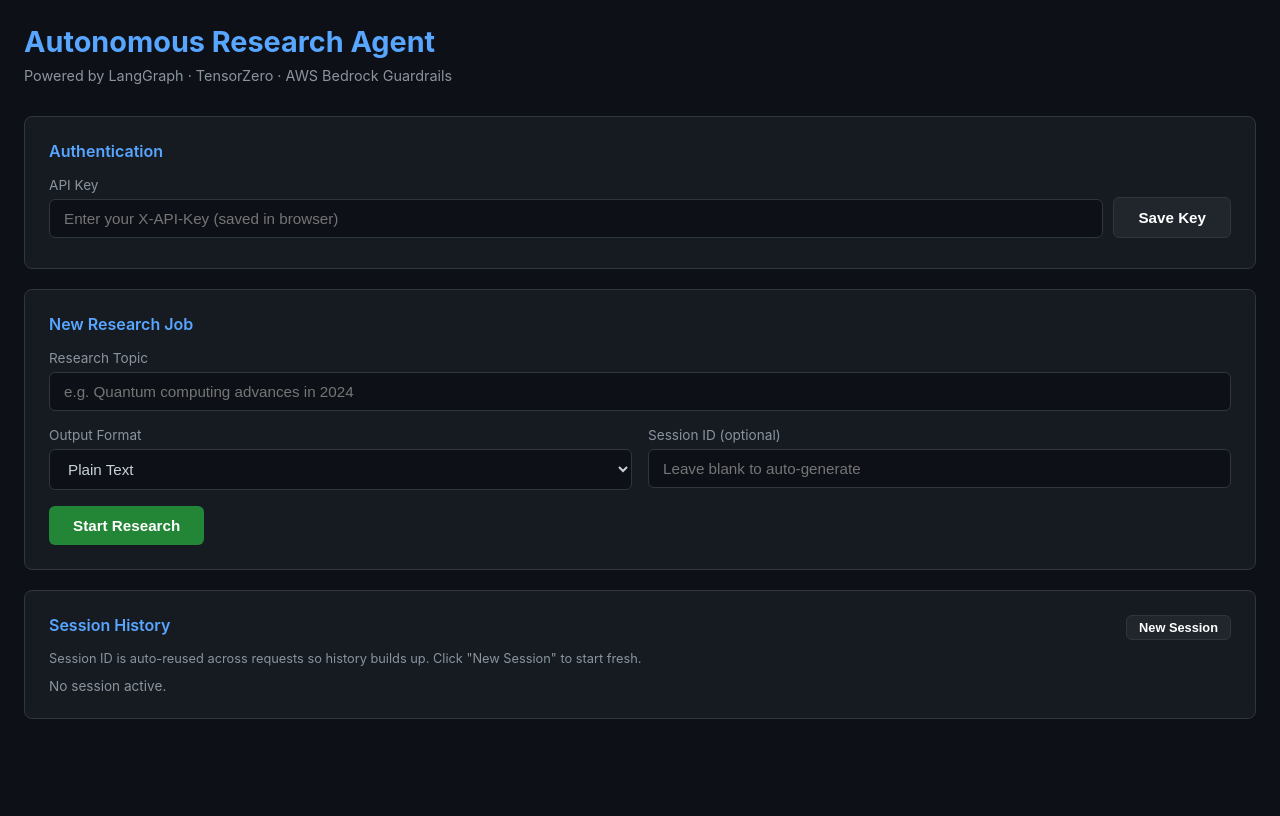
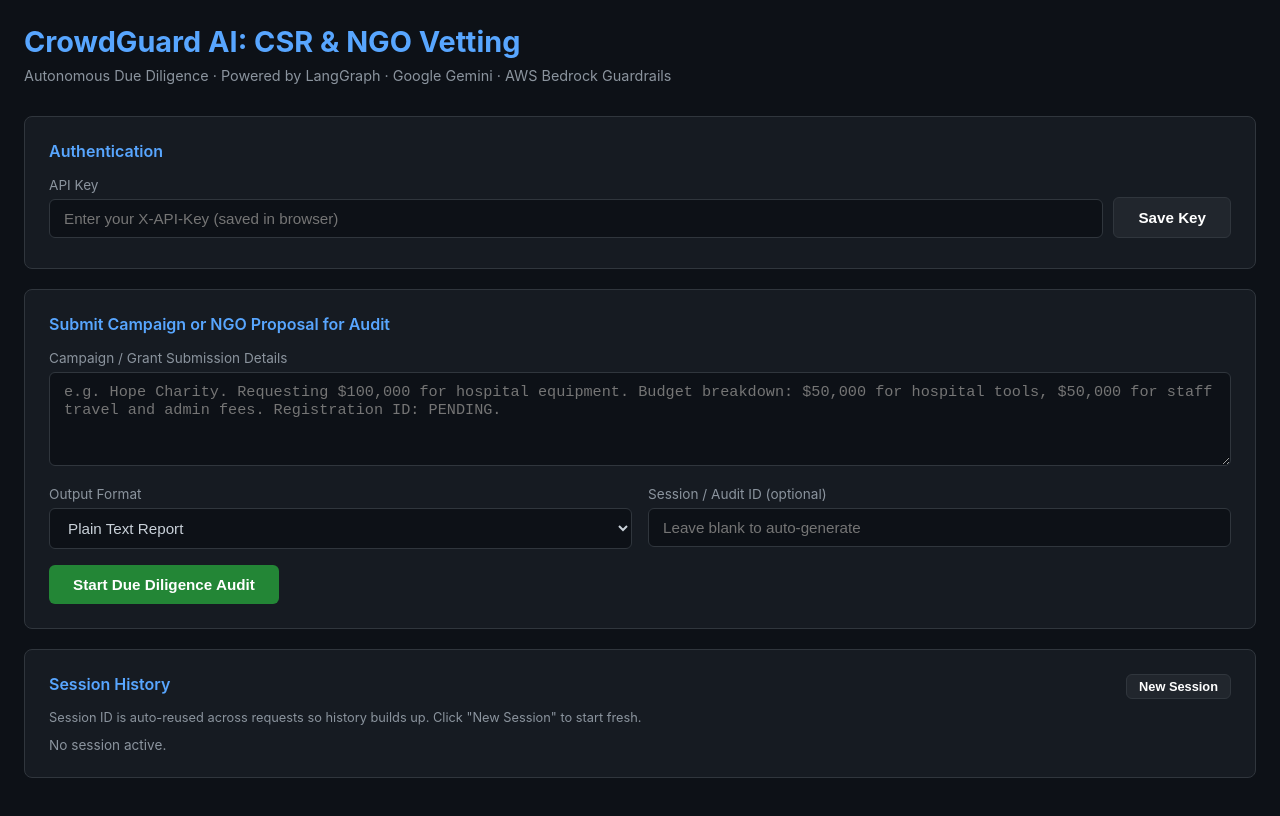
Before and after one commit to Sanket22g/crowdguard-ai, a plain HTML site: page index.html in a window 1280 px wide. Drawn offline with Linux system fonts and the light colour scheme.

Commit message:
feat: brand web UI as CrowdGuard AI CSR & NGO Vetting platform

```diff
--- a/index.html
+++ b/index.html
@@ -3,7 +3,7 @@
 <head>
   <meta charset="UTF-8">
   <meta name="viewport" content="width=device-width, initial-scale=1.0">
-  <title>Research Agent</title>
+  <title>CrowdGuard AI: CSR & NGO Vetting</title>
   <style>
     * { box-sizing: border-box; margin: 0; padding: 0; }
     body { font-family: -apple-system, BlinkMacSystemFont, 'Segoe UI', sans-serif; background: #0d1117; color: #c9d1d9; min-height: 100vh; padding: 24px; }
@@ -39,8 +39,8 @@
   </style>
 </head>
 <body>
-  <h1>Autonomous Research Agent</h1>
-  <p class="subtitle">Powered by LangGraph · TensorZero · AWS Bedrock Guardrails</p>
+  <h1>CrowdGuard AI: CSR & NGO Vetting</h1>
+  <p class="subtitle">Autonomous Due Diligence · Powered by LangGraph · Google Gemini · AWS Bedrock Guardrails</p>
 
   <div class="card">
     <div class="section-title">Authentication</div>
@@ -55,27 +55,27 @@
   </div>
 
   <div class="card">
-    <div class="section-title">New Research Job</div>
+    <div class="section-title">Submit Campaign or NGO Proposal for Audit</div>
     <div style="margin-bottom:16px">
-      <label>Research Topic</label>
-      <input type="text" id="topic" placeholder="e.g. Quantum computing advances in 2024">
+      <label>Campaign / Grant Submission Details</label>
+      <textarea id="topic" rows="4" placeholder="e.g. Hope Charity. Requesting $100,000 for hospital equipment. Budget breakdown: $50,000 for hospital tools, $50,000 for staff travel and admin fees. Registration ID: PENDING."></textarea>
     </div>
     <div class="row">
       <div>
         <label>Output Format</label>
         <select id="format">
-          <option value="text">Plain Text</option>
-          <option value="pdf">PDF Export</option>
+          <option value="text">Plain Text Report</option>
+          <option value="pdf">Formal PDF Audit</option>
           <option value="json">Structured JSON</option>
         </select>
       </div>
       <div>
-        <label>Session ID (optional)</label>
+        <label>Session / Audit ID (optional)</label>
         <input type="text" id="session-id" placeholder="Leave blank to auto-generate">
       </div>
     </div>
     <button class="btn" onclick="submitResearch()" id="submit-btn">
-      Start Research
+      Start Due Diligence Audit
       <span id="spinner"></span>
     </button>
   </div>
```
